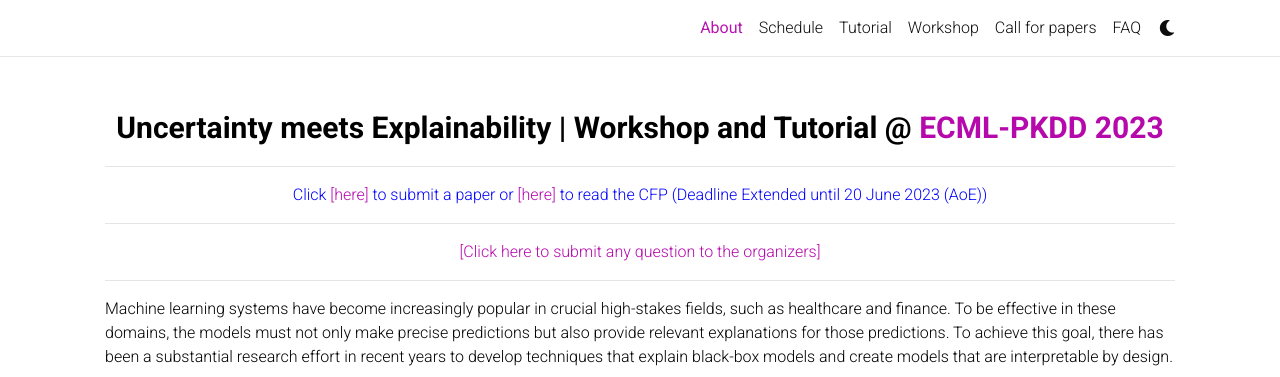
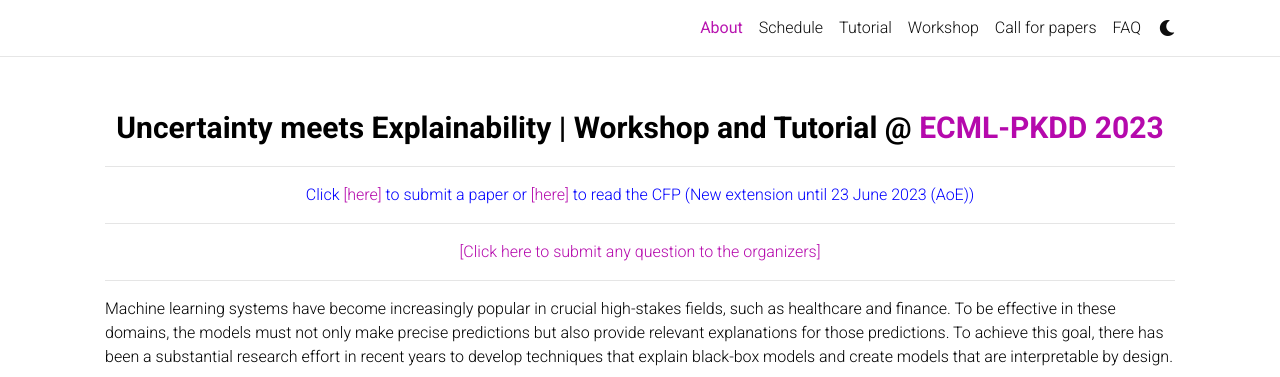
Before and after one commit to xai-uncertainty/xai-uncertainty, a Jekyll site: the page built from _pages/about.md, in a window 1280 px wide and 900 px high. Shown: the top 377 px of the window. Built offline with Jekyll 4.4.1, drawn with Linux system fonts in a browser that asks for light colours; comment, search, counter and statistics services are not loaded; a style sheet for code colours, icons or effects is not loaded.

Commit message:
deadline extension

```diff
--- a/_pages/about.md
+++ b/_pages/about.md
@@ -17,7 +17,7 @@
 
 <p style="color:blue" align="center"> Click
 <a href="https://cmt3.research.microsoft.com/ECMLPKDDworkshop2023/Track/3/Submission/Create">[here]</a>  to submit a paper or
-<a href="cfp">[here]</a> to read the CFP (Deadline Extended until 20 June 2023 (AoE))
+<a href="cfp">[here]</a> to read the CFP (New extension until 23 June 2023 (AoE))
 </p>
 
 ---
```
Also changed, not shown: _pages/cfp.md (+1 -1 lines).
